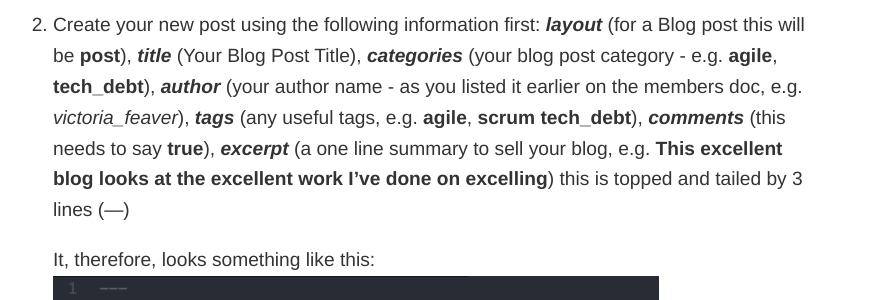
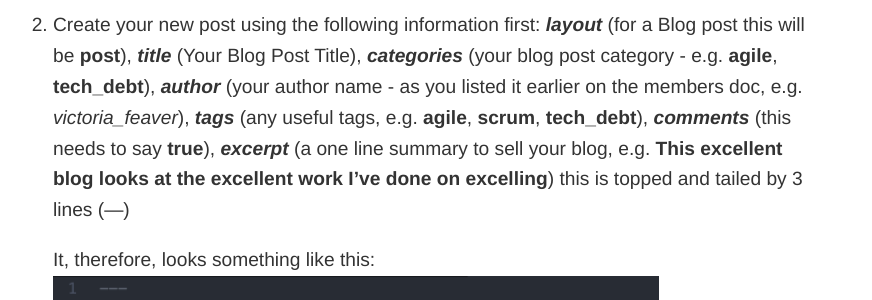
Before and after one commit to holidayextras/holidayextras.github.com, a Jekyll site: the page built from github_desktop.md, in a window 1280 px wide and 900 px high, scrolled down 14820 px. Shown: the part 153-453 px from the top of the window, without its empty margins (203-1075 px from the left). Built offline with Jekyll 4.4.1, drawn with Linux system fonts in a browser that asks for light colours; nearby versions of some CDN libraries; our own code applies the rules of GitHub Pages for plain Markdown files; comment, search, counter and statistics services are not loaded.

Commit message:
missing comma

```diff
--- a/github_desktop.md
+++ b/github_desktop.md
@@ -84,7 +84,7 @@ Next, you'll need to use a text editor to make changes to files and to write new
 
 1. In your text editor, navigate to holidayextras.github.com>posts and create a *New File* (by either right clicking on *posts* or going to the Toolbar and selecting *New File*)
 
-2. Create your new post using the following information first: **_layout_** (for a Blog post this will be **post**), **_title_** (Your Blog Post Title), **_categories_** (your blog post category - e.g. **agile**, **tech_debt**), **_author_** (your author name - as you listed it earlier on the members doc, e.g. _victoria_feaver_), **_tags_** (any useful tags, e.g. **agile**, **scrum** **tech_debt**), **_comments_** (this needs to say **true**), **_excerpt_** (a one line summary to sell your blog, e.g. **This excellent blog looks at the excellent work I've done on excelling**) this is topped and tailed by 3 lines (---)
+2. Create your new post using the following information first: **_layout_** (for a Blog post this will be **post**), **_title_** (Your Blog Post Title), **_categories_** (your blog post category - e.g. **agile**, **tech_debt**), **_author_** (your author name - as you listed it earlier on the members doc, e.g. _victoria_feaver_), **_tags_** (any useful tags, e.g. **agile**, **scrum**, **tech_debt**), **_comments_** (this needs to say **true**), **_excerpt_** (a one line summary to sell your blog, e.g. **This excellent blog looks at the excellent work I've done on excelling**) this is topped and tailed by 3 lines (---)
 
    It, therefore, looks something like this:
 ![new_blog_header.png]({{ site.baseurl }}/assets/img/github_desktop/new_blog_header.png)
```
